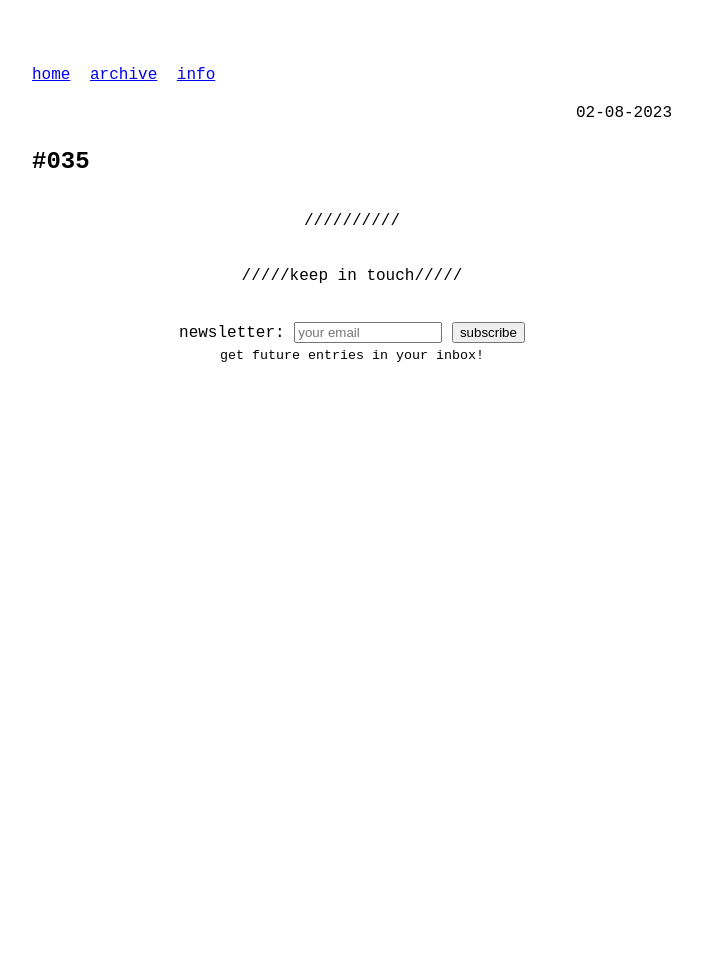
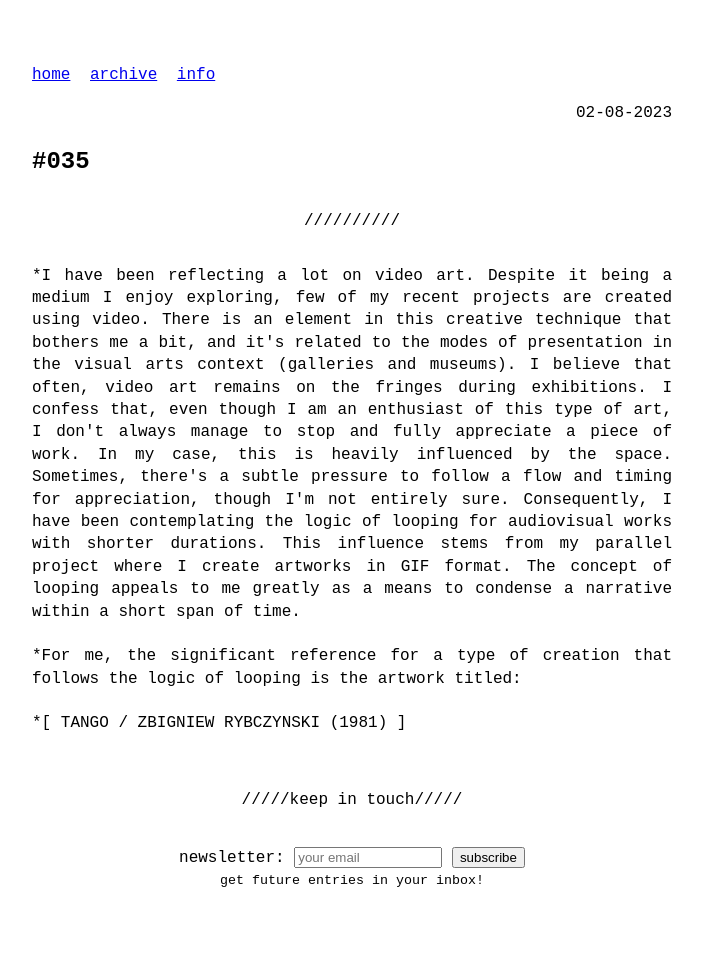
Before and after one commit to odaniloluna/odaniloluna.github.io, a Jekyll site: the page built from _posts/2023-08-02-#035.md, in a window 1280 px wide. Shown: the whole page, without its empty margins (288-991 px from the left). Built offline with Jekyll 4.4.1, drawn with Linux system fonts in a browser that asks for light colours; before the commit the page ends 900 px from its top, so only the background shows below that.

Commit message:
Update 2023-08-02-#035.md

```diff
--- a/_posts/2023-08-02-#035.md
+++ b/_posts/2023-08-02-#035.md
@@ -5,3 +5,12 @@
 ---
 ---
 <p class="description" style="text-align: justify;">
+*I have been reflecting a lot on video art. Despite it being a medium I enjoy exploring, few of my recent projects are created using video. There is an element in this creative technique that bothers me a bit, and it's related to the modes of presentation in the visual arts context (galleries and museums). I believe that often, video art remains on the fringes during exhibitions. I confess that, even though I am an enthusiast of this type of art, I don't always manage to stop and fully appreciate a piece of work. In my case, this is heavily influenced by the space. Sometimes, there's a subtle pressure to follow a flow and timing for appreciation, though I'm not entirely sure. Consequently, I have been contemplating the logic of looping for audiovisual works with shorter durations. This influence stems from my parallel project where I create artworks in GIF format. The concept of looping appeals to me greatly as a means to condense a narrative within a short span of time.
+<br>
+  <br>
+*For me, the significant reference for a type of creation that follows the logic of looping is the artwork titled:
+<br>
+  <br>
+*[ TANGO / ZBIGNIEW RYBCZYNSKI (1981) ]
+<br>
+  <br>
```
